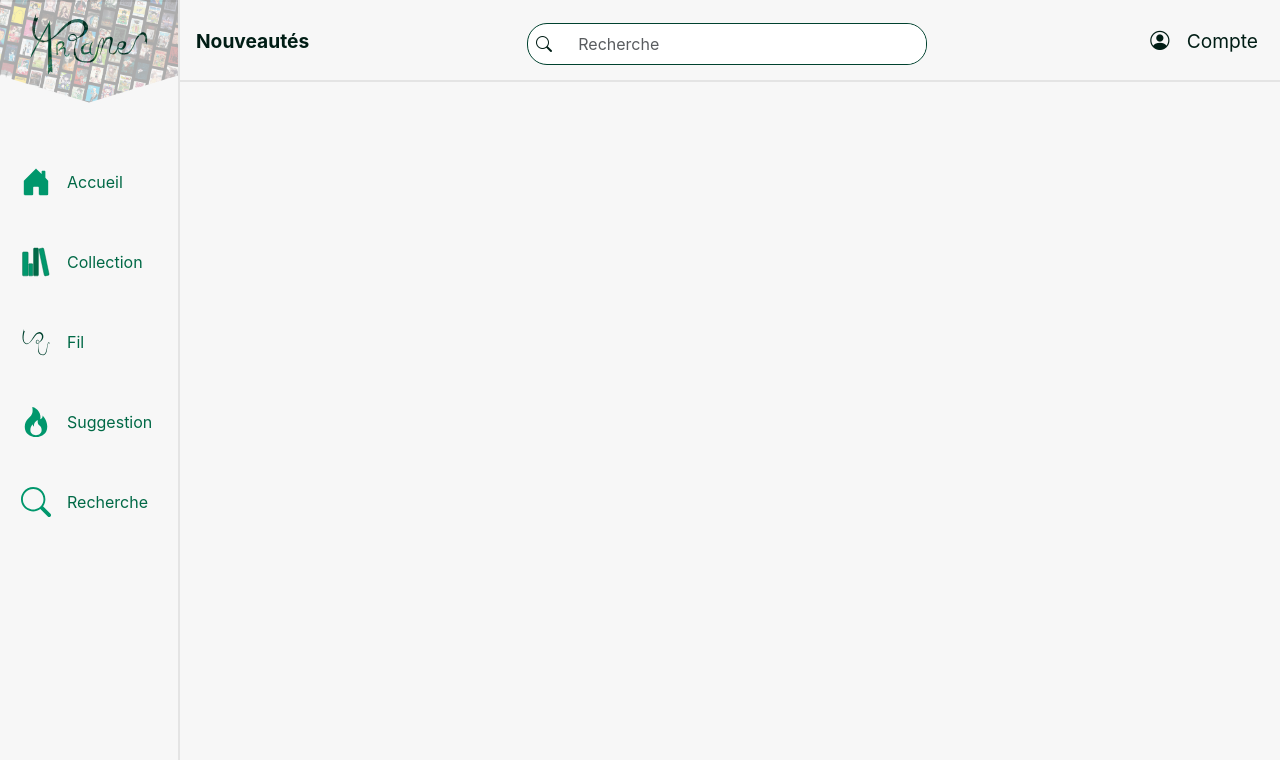
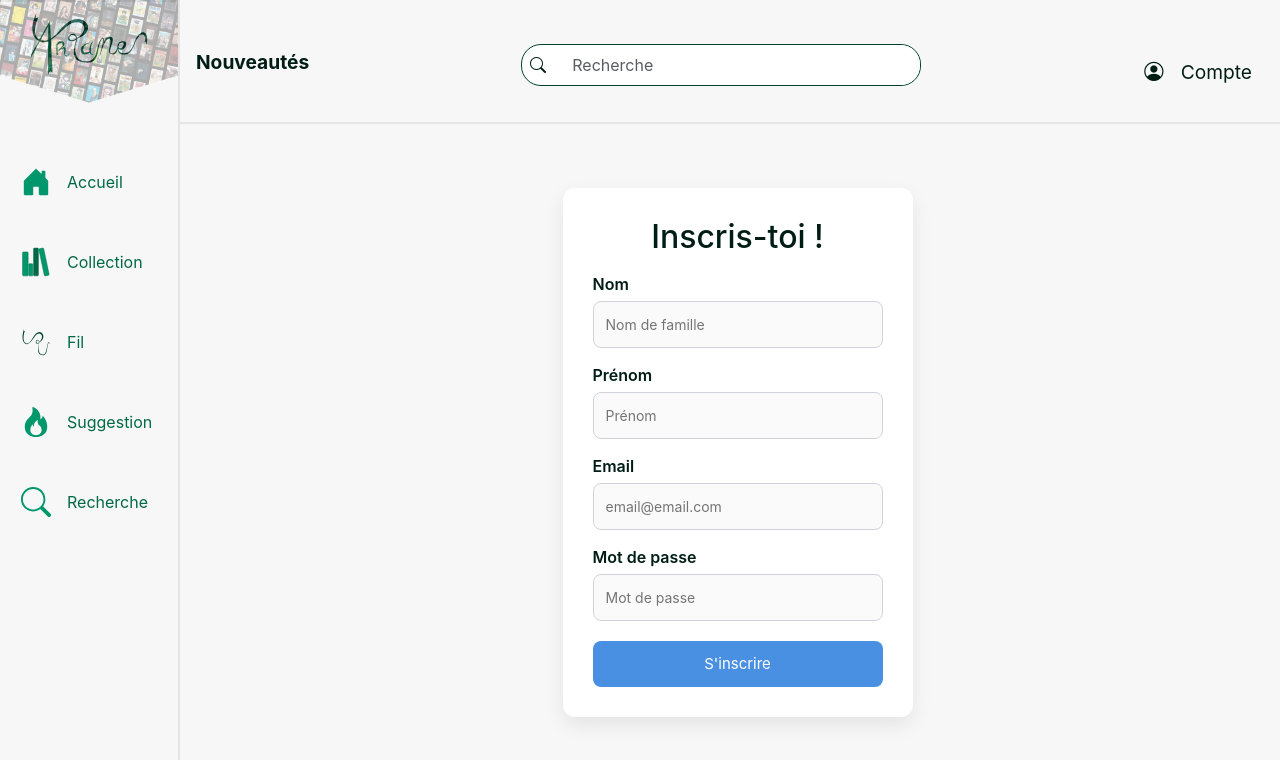
Before and after one commit to Adelink-Serelda/Projet-etudes-ARIANE-front, a React (Create React App) app: page /register in a window 1280 px wide. Shown: the top 760 px of the page. Built offline with nearby package versions, Linux system fonts and the light colour scheme.

Commit message:
interface login register

```diff
--- a/src/App.jsx
+++ b/src/App.jsx
@@ -7,6 +7,8 @@ import Collection from "./pages/Collection";
 import Fil from "./pages/Fil";
 import Recherche from "./pages/Recherche";
 import VueDetail from "./pages/VueDetail";
+import Login from "./pages/auth/login";
+import Register from "./pages/auth/register";
 
 function App() {
   return (
@@ -14,6 +16,8 @@ function App() {
       <Header />
       <Routes>
         <Route path="/" element={<Nouveautes />} />
+        <Route path="/login" element={<Login />} />
+        <Route path="/register" element={<Register />} />
         <Route path="/suggestions" element={<Suggestions />} />
         <Route path="/collection" element={<Collection />} />
         <Route path="/fil" element={<Fil />} />
--- /dev/null
+++ b/src/pages/auth/login.jsx
@@ -0,0 +1,44 @@
+import { useState } from "react";
+import axios from "axios";
+import "../../style/form.css";
+
+export default function Login() {
+  const [email, setEmail] = useState("");
+  const [password, setPassword] = useState("");
+
+  const handleSubmit = async (e) => {
+    e.preventDefault();
+    try {
+      const res = await axios.post("http://localhost:3000/auth/login", {
+        email,
+        password,
+      });
+      localStorage.setItem("token", res.data.token);
+      window.location.href = "/";
+    } catch (err) {
+      console.error(err);
+      alert("Identifiants incorrects");
+    }
+  };
+
+  return (
+    <section className="login">
+      <form className="form-login" onSubmit={handleSubmit}>
+        <h2>Connexion</h2>
+        <label for="email">Email</label>
+        <input
+          type="email"
+          placeholder="email@email.com"
+          onChange={(e) => setEmail(e.target.value)}
+        />
+        <label for="password">Mot de passe</label>
+        <input
+          type="password"
+          placeholder="Mot de passe"
+          onChange={(e) => setPassword(e.target.value)}
+        />
+        <button type="submit">Se connecter</button>
+      </form>
+    </section>
+  );
+}
--- /dev/null
+++ b/src/pages/auth/register.jsx
@@ -0,0 +1,61 @@
+import { useState } from "react";
+import axios from "axios";
+import "../../style/form.css";
+
+export default function Register() {
+  const [email, setEmail] = useState("");
+  const [password, setPassword] = useState("");
+  const [lastName, setLastName] = useState("");
+  const [firstName, setFirstName] = useState("");
+
+  const handleSubmit = async (e) => {
+    e.preventDefault();
+    try {
+      const res = await axios.post("http://localhost:3000/auth/login", {
+        lastName,
+        firstName,
+        email,
+        password,
+      });
+      localStorage.setItem("token", res.data.token);
+      window.location.href = "/";
+    } catch (err) {
+      console.error(err);
+      alert("Identifiants incorrects");
+    }
+  };
+  return (
+    <section className="register">
+      <form className="form-register" onSubmit={handleSubmit}>
+        <h2>Inscris-toi !</h2>
+        <div className="identity">
+          <label for="nom">Nom</label>
+          <input
+            type="nom"
+            placeholder="Nom de famille"
+            onChange={(e) => setLastName(e.target.value)}
+          />
+          <label for="prenom">Prénom</label>
+          <input
+            type="prenom"
+            placeholder="Prénom"
+            onChange={(e) => setFirstName(e.target.value)}
+          />
+        </div>
+        <label for="email">Email</label>
+        <input
+          type="email"
+          placeholder="email@email.com"
+          onChange={(e) => setEmail(e.target.value)}
+        />
+        <label for="password">Mot de passe</label>
+        <input
+          type="password"
+          placeholder="Mot de passe"
+          onChange={(e) => setPassword(e.target.value)}
+        />
+        <button type="submit">S'inscrire</button>
+      </form>
+    </section>
+  );
+}
--- a/src/style/collection.css
+++ b/src/style/collection.css
@@ -88,3 +88,22 @@
   font-size: 1.2rem;
   margin: 0;
 }
+
+@media (min-width: 576px) {
+  .collection {
+    margin-top: 1rem;
+    margin-left: 95px;
+  }
+}
+
+@media (min-width: 768px) {
+  .collection {
+    margin-left: 135px;
+  }
+}
+
+@media (min-width: 992px) {
+  .collection {
+    margin-left: 195px;
+  }
+}
--- a/src/style/fil.css
+++ b/src/style/fil.css
@@ -1,3 +1,22 @@
 .fil {
   margin-top: 5rem;
 }
+
+@media (min-width: 576px) {
+  .fil {
+    margin-top: 1rem;
+    margin-left: 95px;
+  }
+}
+
+@media (min-width: 768px) {
+  .fil {
+    margin-left: 135px;
+  }
+}
+
+@media (min-width: 992px) {
+  .fil {
+    margin-left: 195px;
+  }
+}
--- /dev/null
+++ b/src/style/form.css
@@ -0,0 +1,103 @@
+.login,
+.register {
+  color: var(--text-dark);
+  display: flex;
+  justify-content: center;
+  align-items: center;
+}
+
+.login {
+  margin-top: 10rem;
+}
+
+.register {
+  margin-top: 8rem;
+}
+
+.form-login,
+.form-register {
+  display: block;
+  background: #ffffff;
+  padding: 30px;
+  width: 350px;
+  border-radius: 12px;
+  box-shadow: 0 8px 20px rgba(0, 0, 0, 0.08);
+}
+
+.form-login h2,
+.form-register h2 {
+  margin-top: 0;
+  text-align: center;
+  color: #333;
+  color: var(--text-dark);
+}
+
+label {
+  display: block;
+  margin: 15px 0 5px;
+  font-weight: 600;
+  color: #444;
+  color: var(--text-dark);
+}
+
+input {
+  width: 100%;
+  padding: 12px;
+  border: 1px solid #d0d4da;
+  border-radius: 8px;
+  font-size: 14px;
+  transition: all 0.2s ease;
+  background: #fafafa;
+}
+
+input:focus {
+  border-color: #4a90e2;
+  background: #fff;
+  box-shadow: 0 0 0 3px rgba(74, 144, 226, 0.2);
+  outline: none;
+}
+
+button {
+  width: 100%;
+  margin-top: 20px;
+  padding: 12px;
+  background: #4a90e2;
+  color: white;
+  border: none;
+  border-radius: 8px;
+  font-size: 15px;
+  cursor: pointer;
+  transition: background 0.2s ease;
+}
+button:hover {
+  background: #3b7ac4;
+}
+
+@media (min-width: 576px) {
+  .login {
+    margin-top: 6rem;
+  }
+
+  .register {
+    margin-top: 4rem;
+  }
+
+  .login,
+  .register {
+    margin-left: 90px;
+  }
+}
+
+@media (min-width: 768px) {
+  .login,
+  .register {
+    margin-left: 135px;
+  }
+}
+
+@media (min-width: 992px) {
+  .login,
+  .register {
+    margin-left: 195px;
+  }
+}
```
